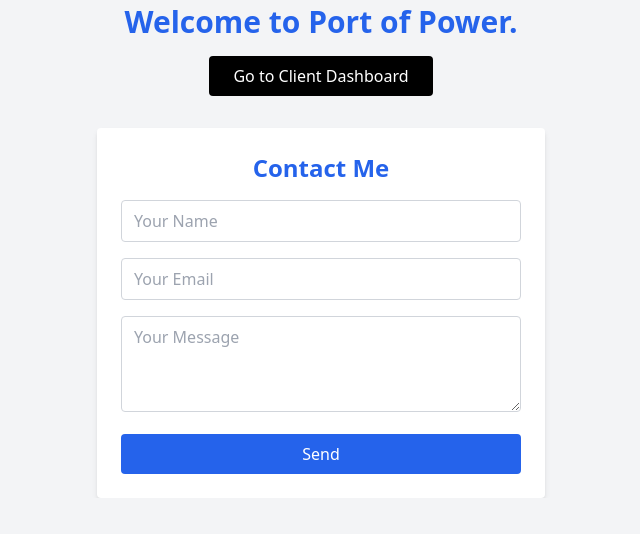
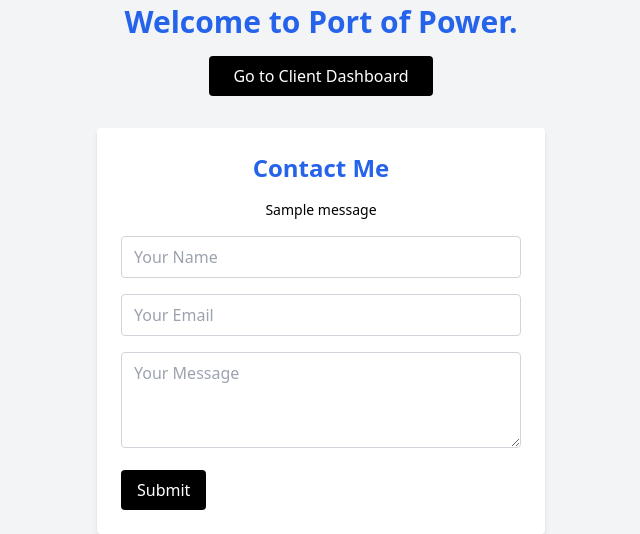
Before and after one commit to samrosen03/port-of-power-app, a Flask app: page / in a window 1280 px wide. Shown: the part 308-842 px from the top of the page, without its empty margins (319-959 px from the left). Before the commit the page ends 782 px from the top, so only its background shows below. Run offline with Flask 3, Linux system fonts and the light colour scheme; one stand-in notice (Sample message) is shown; style sheets or scripts are compiled from the project's sources.

Commit message:
Updated progress page and contact form with working submit buttons

```diff
--- a/app.py
+++ b/app.py
@@ -1,13 +1,18 @@
-from flask import Flask, render_template, request, redirect, url_for
+from flask import Flask, render_template, request, redirect, flash, url_for
+import smtplib
+from email.message import EmailMessage
 import csv
 from datetime import datetime
 
 app = Flask(__name__)
+app.secret_key = 'supersecretkey'  # change this later in production
 
+# ---------------- HOME ----------------
 @app.route('/')
-def home():
+def index():
     return render_template('index.html')
 
+# ---------------- PROGRESS ----------------
 @app.route('/progress', methods=['GET', 'POST'])
 def progress():
     if request.method == 'POST':
@@ -16,23 +21,53 @@ def progress():
         reps = request.form['reps']
         date = datetime.now().strftime("%Y-%m-%d")
 
-        with open('progress_log.csv', 'a', newline='') as file:
+        # Save to CSV
+        with open('progress.csv', 'a', newline='') as file:
             writer = csv.writer(file)
             writer.writerow([date, exercise, weight, reps])
 
+        flash("Progress submitted!", "success")
         return redirect(url_for('progress'))
 
-    # Read CSV and show entries
-    entries = []
+    # Read progress data
+    progress_data = []
     try:
-        with open('progress_log.csv', 'r') as file:
+        with open('progress.csv', 'r') as file:
             reader = csv.reader(file)
-            entries = list(reader)[1:]  # Skip header
-            print("ENTRIES FROM CSV:", entries)
+            progress_data = list(reader)
     except FileNotFoundError:
-        entries = []
+        pass
 
-    return render_template('progress.html', progress_data=entries)
+    return render_template('progress.html', progress_data=progress_data)
 
+# ---------------- CONTACT ----------------
+@app.route('/contact', methods=['POST'])
+def contact():
+    name = request.form['name']
+    email = request.form['email']
+    message = request.form['message']
+
+    try:
+        send_email(name, email, message)
+        flash("Message sent successfully!", "success")
+    except Exception as e:
+        print("Email error:", e)
+        flash("Message failed to send. Try again later.", "error")
+
+    return redirect(url_for('index'))
+
+# ---------------- SEND EMAIL FUNCTION ----------------
+def send_email(name, sender_email, message_body):
+    msg = EmailMessage()
+    msg.set_content(f"Message from {name} <{sender_email}>:\n\n{message_body}")
+    msg['Subject'] = "New Contact Form Submission"
+    msg['From'] = "portofpower03@gmail.com"
+    msg['To'] = "portofpower03@gmail.com"
+
+    with smtplib.SMTP_SSL('smtp.gmail.com', 465) as smtp:
+        smtp.login("portofpower03@gmail.com", "omun erqs ueuh fuqr")
+        smtp.send_message(msg)
+
+# ---------------- RUN APP ----------------
 if __name__ == '__main__':
     app.run(debug=True)
--- a/templates/index.html
+++ b/templates/index.html
@@ -9,21 +9,29 @@
 
   <div class="text-center">
     <img src="{{ url_for('static', filename='images/portofpower_logo.webp') }}" alt="Port of Power Logo"
-         class="mx-auto mb-6 w-1/3 max-w-xs">  <!-- smaller & centered -->
+         class="mx-auto mb-6 w-1/3 max-w-xs">
 
     <h1 class="text-3xl font-bold text-blue-600 mb-4">Welcome to Port of Power.</h1>
     <a href="{{ url_for('progress') }}"
        class="inline-block bg-black text-white px-6 py-2 rounded hover:bg-gray-800">
        Go to Client Dashboard
     </a>
-
-
-
   </div>
 
   <section id="contact" class="mt-8 bg-white shadow-md rounded p-6 max-w-md mx-auto">
     <h2 class="text-2xl font-semibold text-center mb-4 text-blue-600">Contact Me</h2>
-  <form action="mailto:bearandbentley@gmail.com" method="POST" enctype="text/plain" class="space-y-4">
+
+    {% with messages = get_flashed_messages(with_categories=true) %}
+      {% if messages %}
+        {% for category, message in messages %}
+          <div class="text-center mb-4 text-sm text-{{ 'green-600' if category == 'success' else 'red-600' }}">
+            {{ message }}
+          </div>
+        {% endfor %}
+      {% endif %}
+    {% endwith %}
+
+    <form action="/contact" method="POST" class="space-y-4">
       <input type="text" name="name" placeholder="Your Name"
         class="w-full border border-gray-300 rounded px-3 py-2 focus:outline-none focus:ring-2 focus:ring-blue-400" required>
       <input type="email" name="email" placeholder="Your Email"
@@ -31,11 +39,12 @@
       <textarea name="message" placeholder="Your Message"
         class="w-full border border-gray-300 rounded px-3 py-2 h-24 focus:outline-none focus:ring-2 focus:ring-blue-400"
         required></textarea>
-    <button type="submit"
-      class="w-full bg-blue-600 text-white py-2 px-4 rounded hover:bg-blue-700 transition duration-200">Send</button>
+      <button type="submit" class="bg-black text-white px-4 py-2 rounded hover:bg-gray-800">
+  Submit
+</button>
+
     </form>
   </section>
 </div>
-
 </body>
 </html>
```
Also changed, not shown: templates/progress.html (+4 -11 lines). Lines whose indentation alone changed are shown as unchanged.
